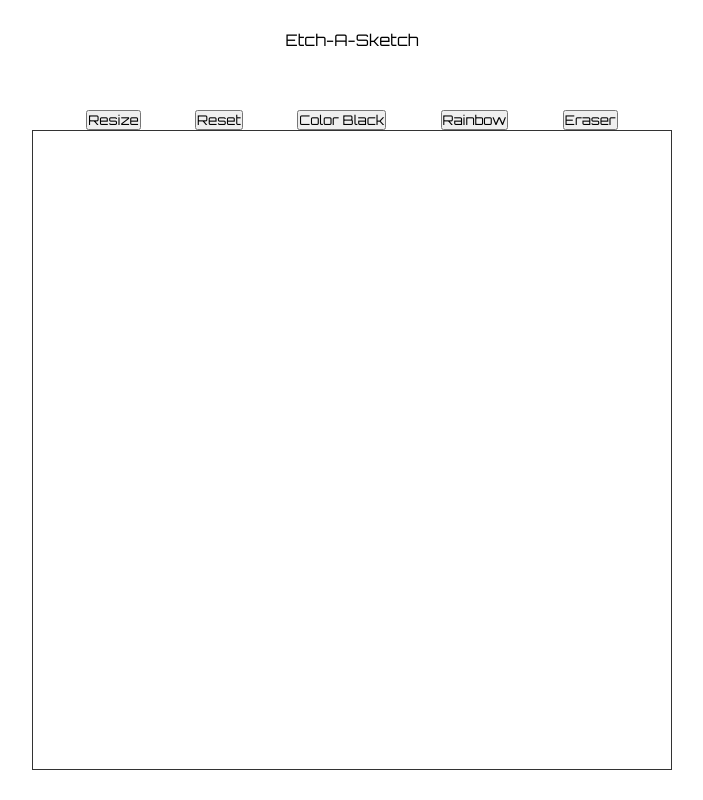
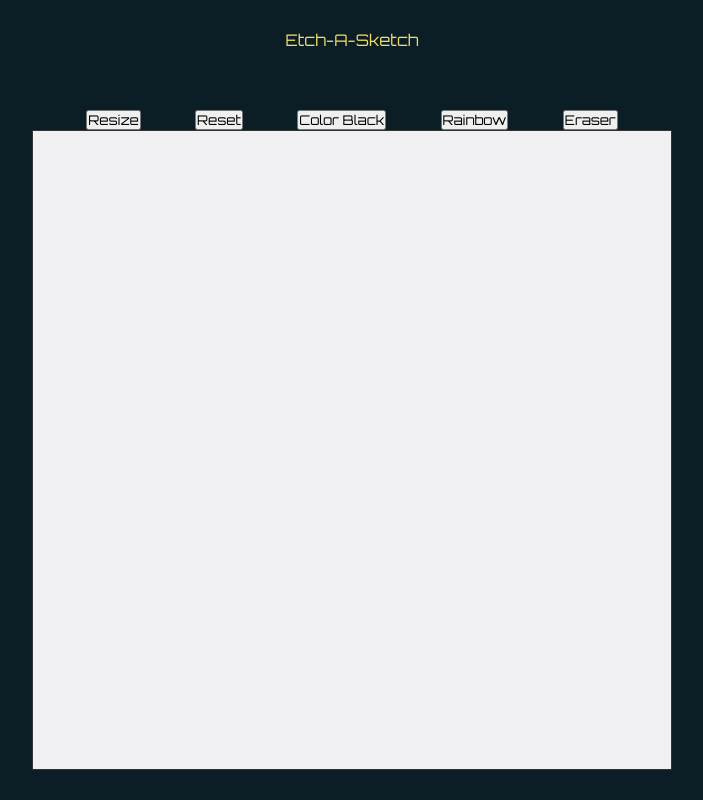
Before and after one commit to Supablu/Etch-A-Sketch, a plain HTML site: page index.html in a window 1280 px wide. Shown: the whole page, without its empty margins (288-991 px from the left). Drawn offline with Linux system fonts and the light colour scheme.

Commit message:
css edit

```diff
--- a/style.css
+++ b/style.css
@@ -12,17 +12,18 @@ body {
     flex-direction: column;
     align-items: center;
     justify-content: center;
+    background-color: #0B1E26;
 }
 
 header {
     padding: 0 0 60px 0;
+    color: #F2DB66;
 }
 
 #actions {
     display: flex;
     flex-direction: row;
     justify-content: space-evenly;
-    /* height: 40rem; */
 }
 
 button {}
@@ -34,4 +35,5 @@ button {}
     border: 1px solid #333;
     display: grid;
     flex-wrap: grid;
+    background-color: #F0F0F2;
 }
```
